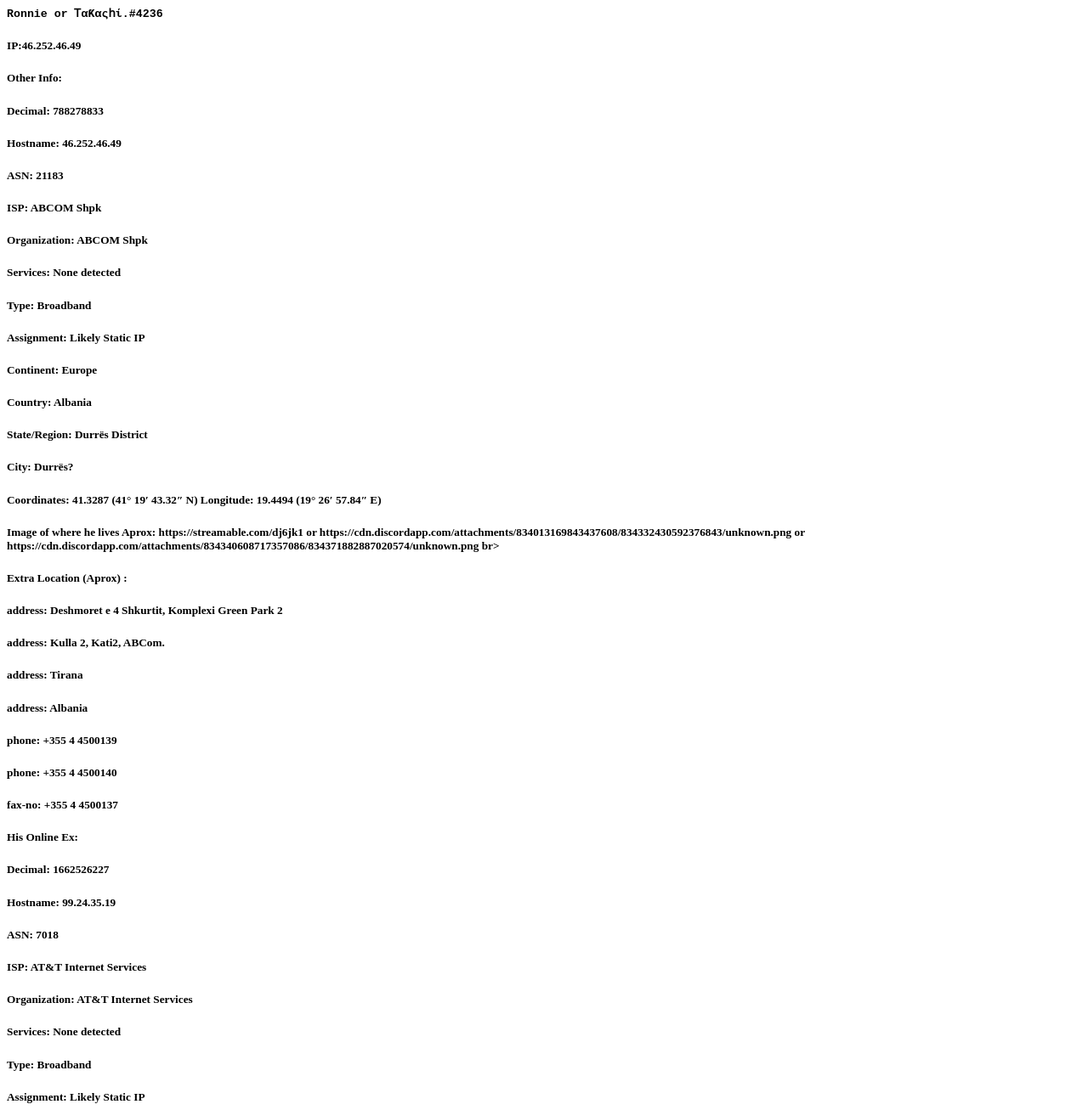
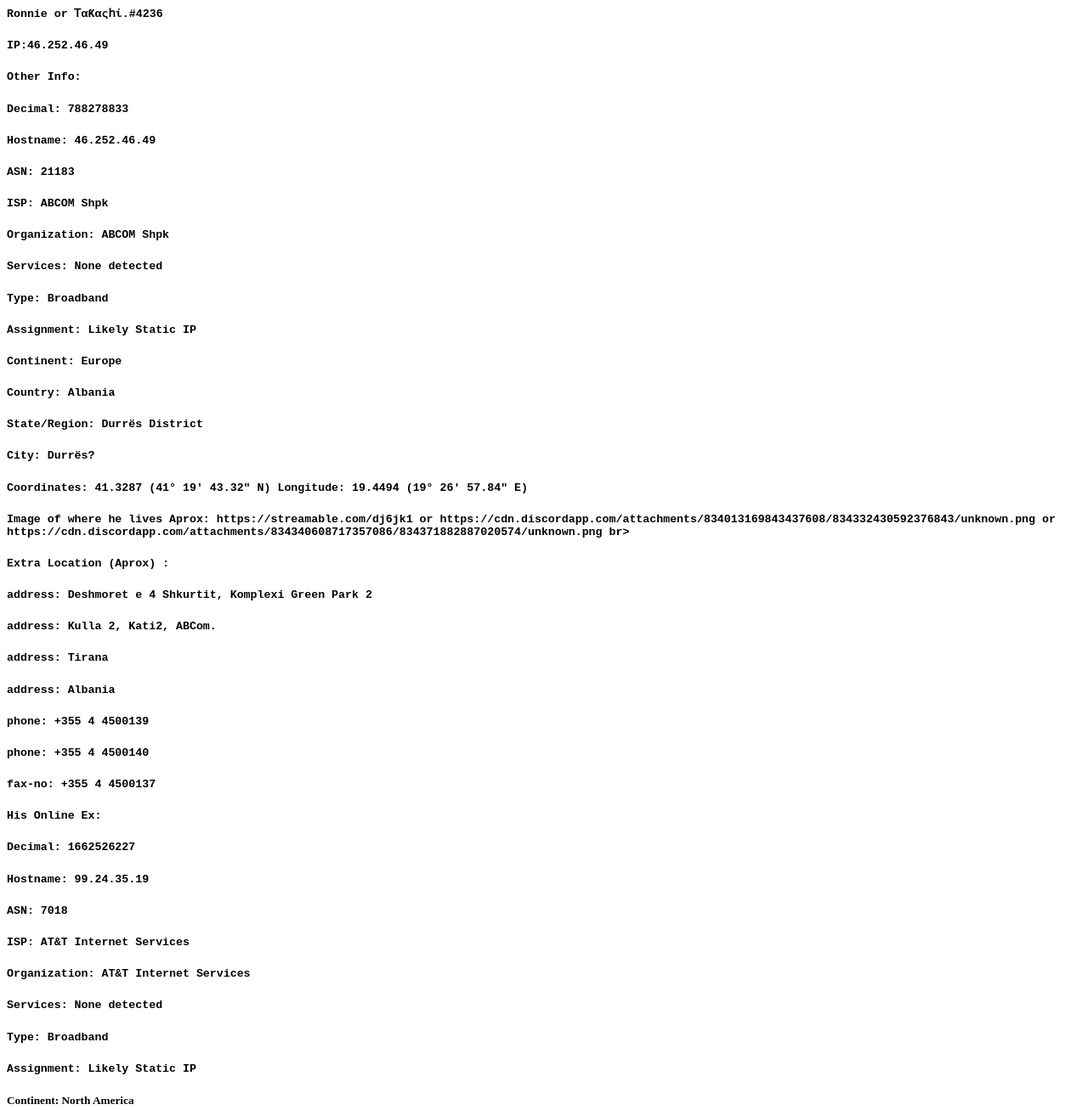
Before and after one commit to salthub-master/canarylol, a plain HTML site: page index.html in a window 1280 px wide. Shown: the top 1307 px of the page at 85% size. Drawn offline with Linux system fonts and the light colour scheme.

Commit message:
Update index.html

```diff
--- a/index.html
+++ b/index.html
@@ -1,40 +1,40 @@
 <h5><p style="font-family:'Courier New'">Ronnie or ᎢαƘαςհί.#4236<p><h5>
 
-<h5>IP:46.252.46.49 <br><h5>
-<h5>Other Info:<br><h5>
-<h5>Decimal: 788278833<br><h5>
-<h5>Hostname: 46.252.46.49<br><h5>
-<h5>ASN: 21183<br><h5>
-<h5>ISP: ABCOM Shpk<br><h5>
-<h5>Organization: ABCOM Shpk<br><h5>
-<h5>Services: None detected<br><h5>
-<h5>Type: Broadband<br><h5>
-<h5>Assignment: Likely Static IP<br><h5>
-<h5>Continent: Europe<br><h5>
-<h5>Country: Albania<br><h5>
-<h5>State/Region: Durrës District<br><h5>
-<h5>City: Durrës?<br><h5>
-<h5>Coordinates: 41.3287  (41° 19′ 43.32″ N)
+<h5><p style="font-family:'Courier New'">IP:46.252.46.49 <br><h5>
+<h5><p style="font-family:'Courier New'">Other Info:<br><h5>
+<h5><p style="font-family:'Courier New'">Decimal: 788278833<br><h5>
+<h5><p style="font-family:'Courier New'">Hostname: 46.252.46.49<br><h5>
+<h5><p style="font-family:'Courier New'">ASN: 21183<br><h5>
+<h5><p style="font-family:'Courier New'">ISP: ABCOM Shpk<br><h5>
+<h5><p style="font-family:'Courier New'">Organization: ABCOM Shpk<br><h5>
+<h5><p style="font-family:'Courier New'">Services: None detected<br><h5>
+<h5><p style="font-family:'Courier New'">Type: Broadband<br><h5>
+<h5><p style="font-family:'Courier New'">Assignment: Likely Static IP<br><h5>
+<h5><p style="font-family:'Courier New'">Continent: Europe<br><h5>
+<h5><p style="font-family:'Courier New'">Country: Albania<br><h5>
+<h5><p style="font-family:'Courier New'">State/Region: Durrës District<br><h5>
+<h5><p style="font-family:'Courier New'">City: Durrës?<br><h5>
+<h5><p style="font-family:'Courier New'">Coordinates: 41.3287  (41° 19′ 43.32″ N)
              Longitude: 19.4494  (19° 26′ 57.84″ E)<br><h5>
-<h5>Image of where he lives Aprox: https://streamable.com/dj6jk1 or https://cdn.discordapp.com/attachments/834013169843437608/834332430592376843/unknown.png or https://cdn.discordapp.com/attachments/834340608717357086/834371882887020574/unknown.png br><h5>
-<h5>Extra Location (Aprox) :
-<h5>address:        Deshmoret e 4 Shkurtit, Komplexi Green Park 2 <br>
-<h5>address:        Kulla 2, Kati2, ABCom.<br>
-<h5>address:        Tirana<br>
-<h5>address:        Albania<br>
-<h5>phone:          +355 4 4500139<br>
-<h5>phone:          +355 4 4500140<br>
-<h5>fax-no:         +355 4 4500137<br><h5>
+<h5><p style="font-family:'Courier New'">Image of where he lives Aprox: https://streamable.com/dj6jk1 or https://cdn.discordapp.com/attachments/834013169843437608/834332430592376843/unknown.png or https://cdn.discordapp.com/attachments/834340608717357086/834371882887020574/unknown.png br><h5>
+<h5><p style="font-family:'Courier New'">Extra Location (Aprox) :
+<h5><p style="font-family:'Courier New'">address:        Deshmoret e 4 Shkurtit, Komplexi Green Park 2 <br>
+<h5><p style="font-family:'Courier New'">address:        Kulla 2, Kati2, ABCom.<br>
+<h5><p style="font-family:'Courier New'">address:        Tirana<br>
+<h5><p style="font-family:'Courier New'">address:        Albania<br>
+<h5><p style="font-family:'Courier New'">phone:          +355 4 4500139<br>
+<h5><p style="font-family:'Courier New'">phone:          +355 4 4500140<br>
+<h5><p style="font-family:'Courier New'">fax-no:         +355 4 4500137<br><h5>
 
-<h5>His Online Ex:<br><h5>
-<h5>Decimal: 1662526227<br><h5>
-<h5>Hostname: 99.24.35.19<br><h5>
-<h5>ASN: 7018<br><h5>
-<h5>ISP: AT&T Internet Services<br><h5>
-<h5>Organization: AT&T Internet Services<br><h5>
-<h5>Services: None detected<br><h5>
-<h5>Type: Broadband<br><h5>
-<h5>Assignment: Likely Static IP<br><h5>
+<h5><p style="font-family:'Courier New'">His Online Ex:<br><h5>
+<h5><p style="font-family:'Courier New'">Decimal: 1662526227<br><h5>
+<h5><p style="font-family:'Courier New'">Hostname: 99.24.35.19<br><h5>
+<h5><p style="font-family:'Courier New'">ASN: 7018<br><h5>
+<h5><p style="font-family:'Courier New'">ISP: AT&T Internet Services<br><h5>
+<h5><p style="font-family:'Courier New'">Organization: AT&T Internet Services<br><h5>
+<h5><p style="font-family:'Courier New'">Services: None detected<br><h5>
+<h5><p style="font-family:'Courier New'">Type: Broadband<br><h5>
+<h5><p style="font-family:'Courier New'">Assignment: Likely Static IP<br><h5>
 <h5>Continent: North America<br><h5>
 <h5>Country: United States<br><h5>
 <h5>State/Region: Texas<br><h5>
```
